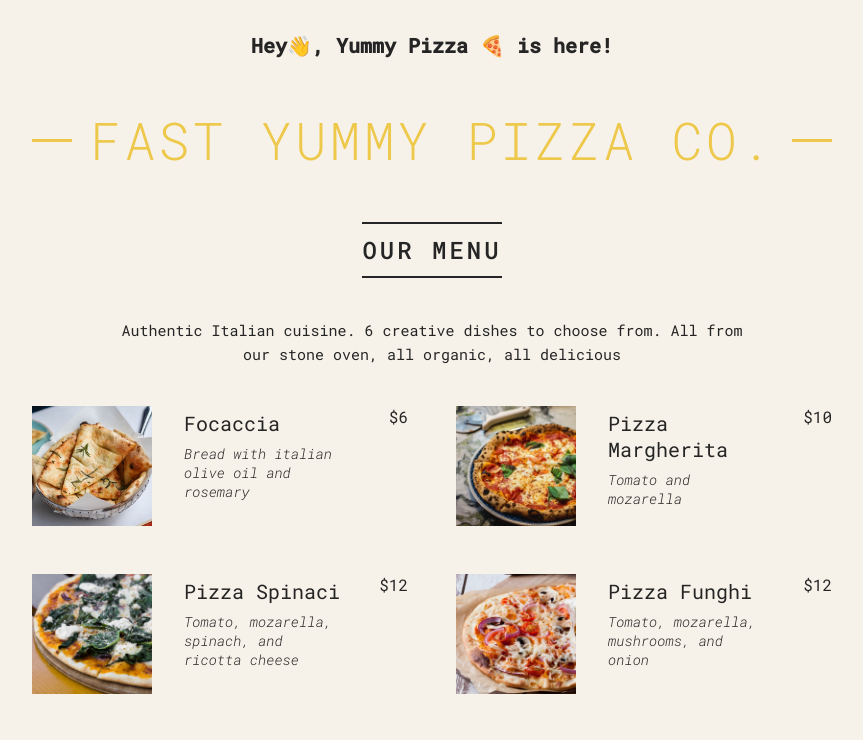
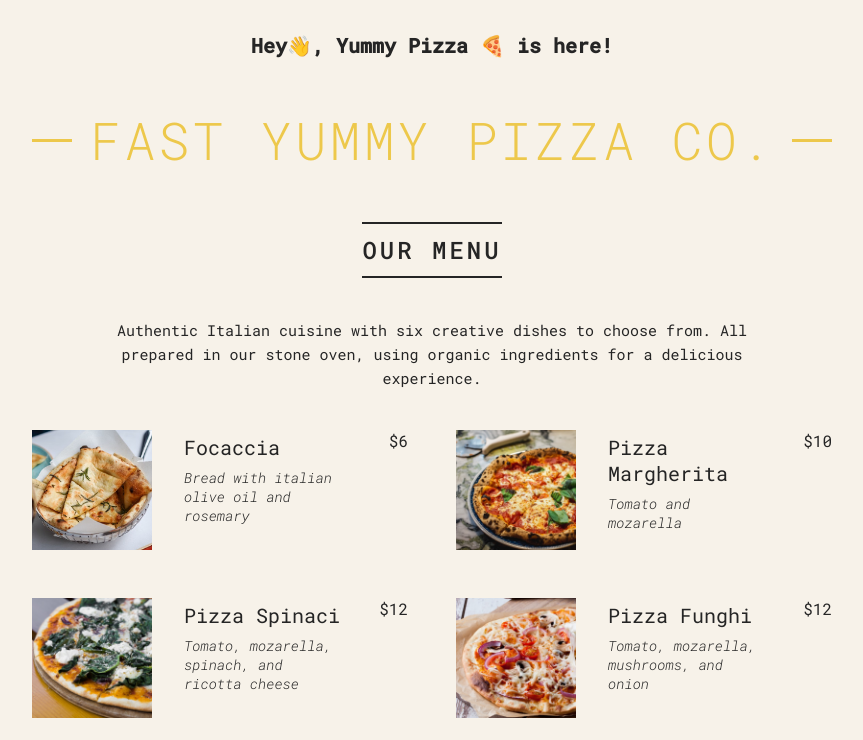
Before and after one commit to Ifeoluwa-cloud/pizza-menu, a React (Vite) app: page / in a window 1280 px wide. Shown: the top 740 px of the page, without its empty margins (208-1071 px from the left). Built offline with nearby package versions, Linux system fonts and the light colour scheme.

Commit message:
Update pizza menu description

```diff
--- a/src/index.jsx
+++ b/src/index.jsx
@@ -83,8 +83,9 @@ function Menu() {
     {numPizzas > 0 ? (
       <>
           <p>
-            Authentic Italian cuisine. 6 creative dishes to choose from. All from
-            our stone oven, all organic, all delicious
+              Authentic Italian cuisine with six creative dishes
+              to choose from. All prepared in our stone oven,
+              using organic ingredients for a delicious experience.
           </p>
 
           <ul className='pizzas'>
```
